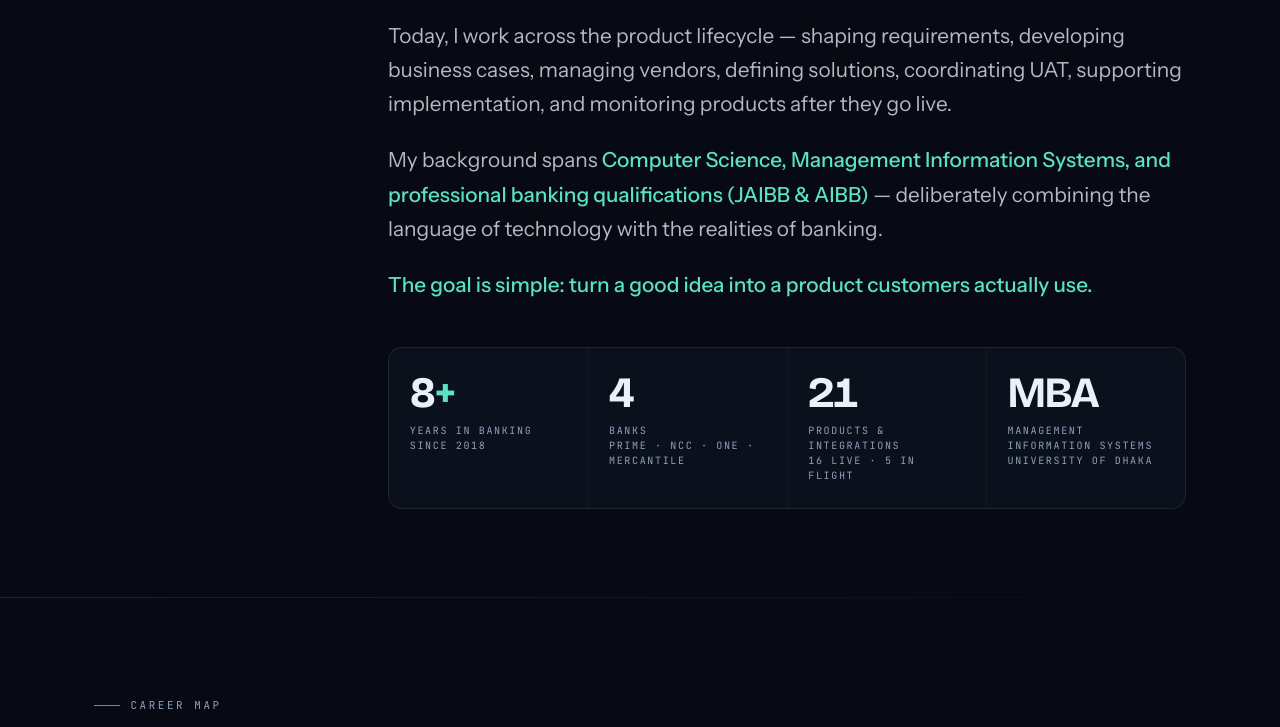
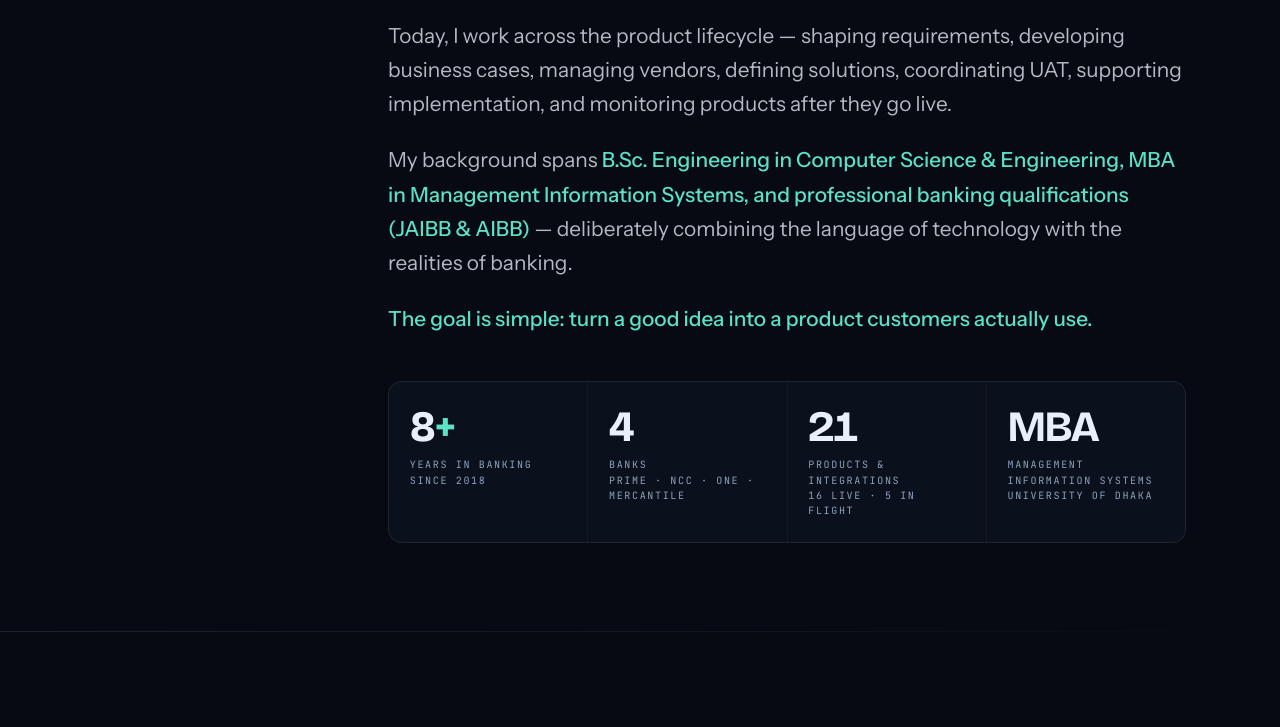
Before and after one commit to Reezbhan/My-Personal-Website, a plain HTML site: page index.html in a window 1280 px wide. Shown: the part 1219-1946 px from the top of the page. Drawn offline with nearby package versions, Linux system fonts and the light colour scheme.

Commit message:
Update educational background

```diff
--- a/index.html
+++ b/index.html
@@ -788,7 +788,7 @@ footer{border-top:1px solid var(--line-soft);padding-block:2rem;}
 </p>
 
 <p class="rv">
-  My background spans <strong>Computer Science, Management Information Systems, and professional banking qualifications (JAIBB &amp; AIBB)</strong> — deliberately combining the language of technology with the realities of banking.
+  My background spans <strong> B.Sc. Engineering in Computer Science & Engineering, MBA in Management Information Systems, and professional banking qualifications (JAIBB &amp; AIBB)</strong> — deliberately combining the language of technology with the realities of banking.
 </p>
 
 <p class="rv">
```
